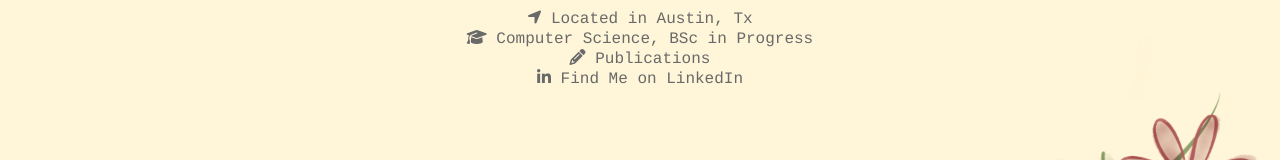
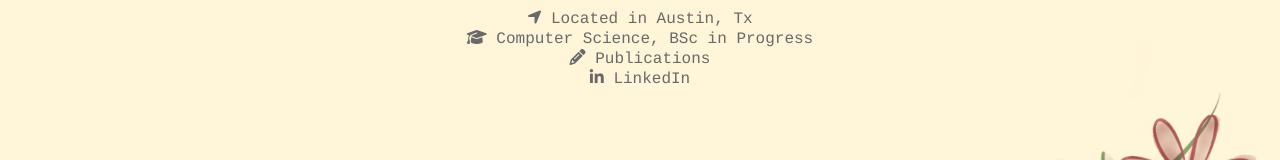
Before and after one commit to taralparker/taralparker.github.io, a plain HTML site: page about.html in a window 1280 px wide. Shown: the part 528-688 px from the top of the page. Drawn offline with Linux system fonts and the light colour scheme.

Commit message:
Update about.html

```diff
--- a/about.html
+++ b/about.html
@@ -46,8 +46,7 @@
                     Austin, Tx </a><br>
                     <i class="fa fa-graduation-cap"></i><a href="https://www.depts.ttu.edu/coe/"> Computer Science, BSc in Progress </a><br>
                     <i class="fa fa-pencil"></i><a href="publications.html"> Publications </a><br>
-                    <i class="fa fa-linkedin"></i><a href="https://www.linkedin.com/in/tara-l-parker"> Find Me on
-                        LinkedIn </a>
+                    <i class="fa fa-linkedin"></i><a href="https://www.linkedin.com/in/tara-l-parker"> LinkedIn </a>
                 </h3>
             </div>
         </div>
```
